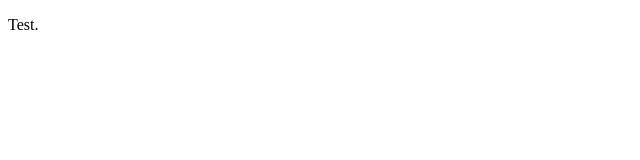
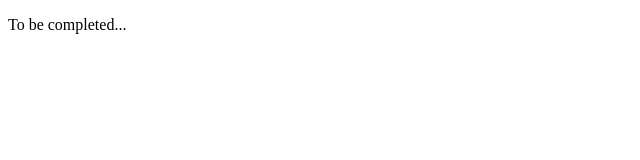
Before and after one commit to jeremypeters/jeremypeters.github.io, a plain HTML site: page index.html in a window 1280 px wide. Shown: the whole page, without its empty margins (0-640 px from the left). Drawn offline with Linux system fonts and the light colour scheme.

Commit message:
Update index.html

```diff
--- a/index.html
+++ b/index.html
@@ -1,6 +1,6 @@
 <!DOCTYPE html>
 <html>
 <body>
-<p>Test.</p>
+<p>To be completed...</p>
 </body>
 </html>
```
